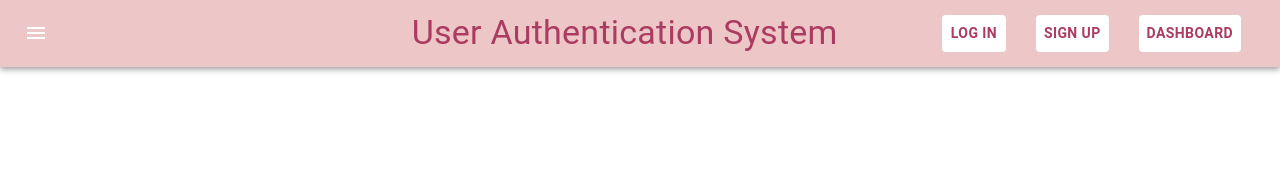
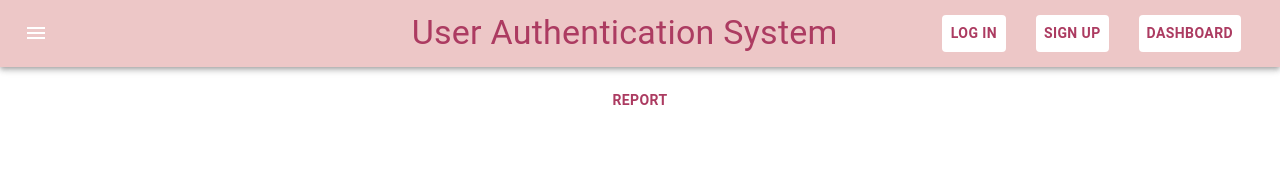
Before and after one commit to MakarandPundlik/BlogPost, a React (Create React App) app in the folder Frontend/: page / in a window 1280 px wide. Shown: the top 172 px of the page. Built offline with nearby package versions, Linux system fonts and the light colour scheme.

Commit message:
added few components

```diff
--- a/Frontend/src/components/DashBoard.js
+++ b/Frontend/src/components/DashBoard.js
@@ -8,8 +8,7 @@ import {Typography} from "@material-ui/core";
 import { Route,Redirect } from 'react-router';
 import axios from 'axios';
 import Loading from './loding';
-import Chip from '@material-ui/core/Chip';
-import FaceIcon from '@material-ui/icons/Face';
+
 const API_URL = "http://localhost:2020/"
 
 
@@ -109,26 +108,7 @@ const DashBoard = (props) =>{
 	},[]);
 
 
-	const handleClick=(e)=>{
-        e.preventDefault();
-        axios.get(`${API_URL}`,{
-            headers:{
-                Accept:"application/json",
-                "Content-Type":"application/json",
 
-            }
-        })
-        .then((res)=>{
-
-            totalUsers=res.data.users.map(user=>{
-                return (user.firstname)
-            })
-            console.log(totalUsers)
-        })
-        .catch(err=>{
-            console.log(err);
-        })
-    }
 
 
     return(
@@ -151,21 +131,10 @@ const DashBoard = (props) =>{
 	   </MuiThemeProvider>
 		 <br/>
 		 <br/>
-		 <Button
-		onClick={handleClick}
-		style={styles.button}>Report</Button>
-        <br/>
-        <br/>
 
 
-        <Chip
-        icon={<FaceIcon />}
-        label={"Hello"}
-       // onDelete={handleDelete}
 
-        color="secondary"
-        variant="outlined"
-      ></Chip>
+
 
 	  </div>
 
--- a/Frontend/src/components/HomePage.js
+++ b/Frontend/src/components/HomePage.js
@@ -1,19 +1,58 @@
-import React from 'react';
+import React, { useEffect } from 'react';
+import Button from '@material-ui/core/Button'
+import Chip from '@material-ui/core/Chip';
+import FaceIcon from '@material-ui/icons/Face';
+import axios from 'axios';
+const API_URL = "http://localhost:2020/"
 
 
 
+const styles = {
+	button: {
+		margin: 15,
+		color: '#AC3B61',
+		background: '#ffffff',
+		fontWeight: 'bold',
+    },
+	floatingLabelFocusStyle: {
+		color: "#F9A257"
+	},
+};
+let row =[];
+let totalUsers=[];
+const handleClick=(e)=>{
+  e.preventDefault();
+  axios.get(`${API_URL}`,{
+      headers:{
+          Accept:"application/json",
+          "Content-Type":"application/json",
 
+      }
+  })
+  .then((res)=>{
 
+      totalUsers=res.data.users.map(user=>{
+          return (user)
+      })
+      console.log(totalUsers)
 
+  })
+  .catch(err=>{
+      console.log(err);
+  })
+}
+const HomePage = () =>{
 
-
-
-
-const HomePage = () =>{
 
 
     return(
         <div>
+           <Button
+		onClick={handleClick}
+		style={styles.button}>Report</Button>
+        <br/>
+        <br/>
+
 
       </div>
     )
```
